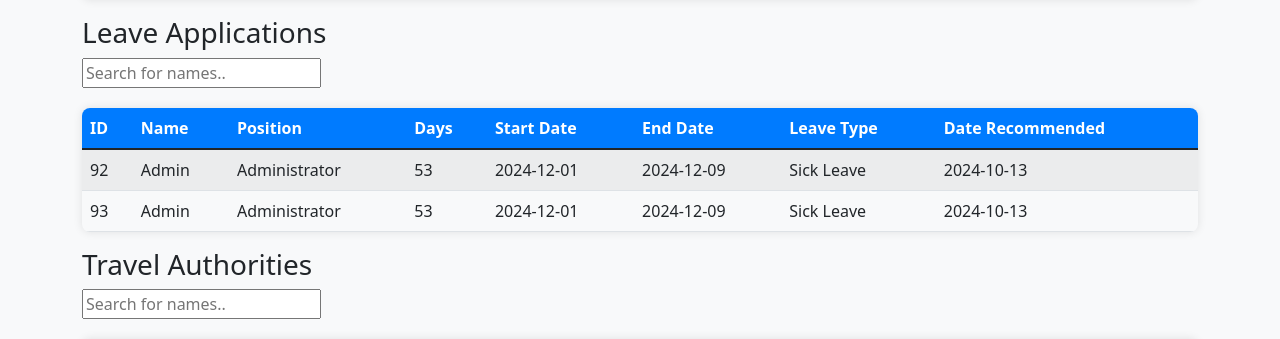
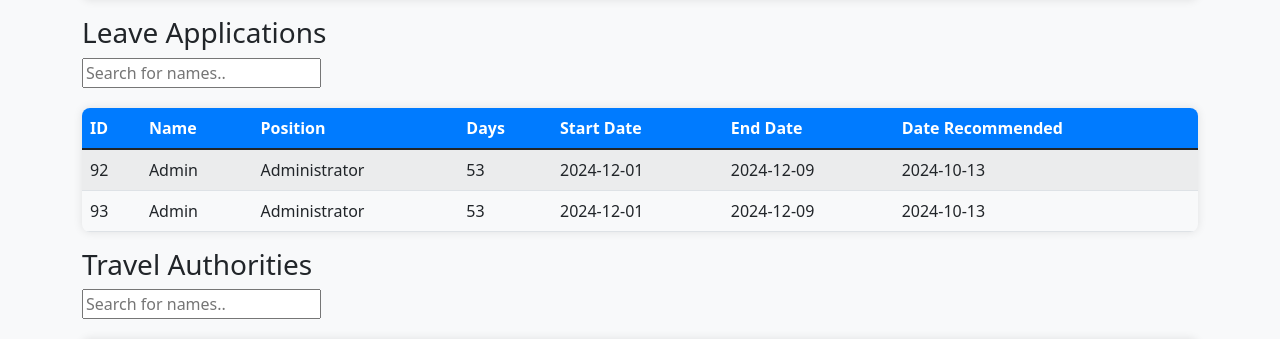
Before and after one commit to acidrix-03/dash, a Flask app: page /recommended_applications in a window 1280 px wide. Shown: the part 255-594 px from the top of the page. Run offline with Flask 3, Linux system fonts and the light colour scheme; a user stored in the database is signed in; data comes from the database, SQL or seed files in the repository; both versions use the stored data as it was after the commit.

Commit message:
initial commit

```diff
--- a/app.py
+++ b/app.py
@@ -930,17 +930,21 @@ def recommender_dashboard():
 
 
 LEAVE_TYPE_MAP = {
-    "1": 'Sick Leave',
-    "2": 'Vacation Leave',
-    "3": 'Special Privilege Leave',
+    "1": 'Vacation Leave',
+    "2": 'Mandatory/Forced Leave',
+    "3": 'Sick Leave',
     "4": 'Maternity Leave',
     "5": 'Paternity Leave',
-    "6": 'Solo Parent Leave',
-    "7": 'Study Leave',
-    "8": 'Special Leave Benefits for Women',
-    "9": 'Emergency Leave',  # Example of adding a new leave type
-    # Add more leave types as per your application
-}
+    "6": 'Special Privilege Leave',
+    "7": 'Solo Parent Leave',
+    "8": 'Study Leave',
+    "9": '10-Day VAWC Leave',
+    "10": 'Rehabilitation Privilege',
+    "11": 'Speical Leave for Women',
+    "12": 'Calamity Leave',
+    "13": 'Adoption Leave',
+    "14": 'Monetization'
+ }
 
 @app.route('/recommended_applications')
 def recommended_applications():
--- a/templates/recommended_applications.html
+++ b/templates/recommended_applications.html
@@ -42,7 +42,7 @@
             <th>Days</th>
             <th>Start Date</th>
             <th>End Date</th>
-            <th>Leave Type</th>
+            <!-- <th>Leave Type</th> -->
             <th>Date Recommended</th>
         </tr>
     </thead>
@@ -55,7 +55,7 @@
             <td>{{ app[3] }}</td>
             <td>{{ app[4] }}</td>
             <td>{{ app[5] }}</td>
-            <td>{{ app[6] }}</td>
+            <!-- <td>{{ app[6] }}</td> -->
             <td>{{ app[7] }}</td>
         </tr>
         {% endfor %}
```
Also changed, not shown: documents.db.
